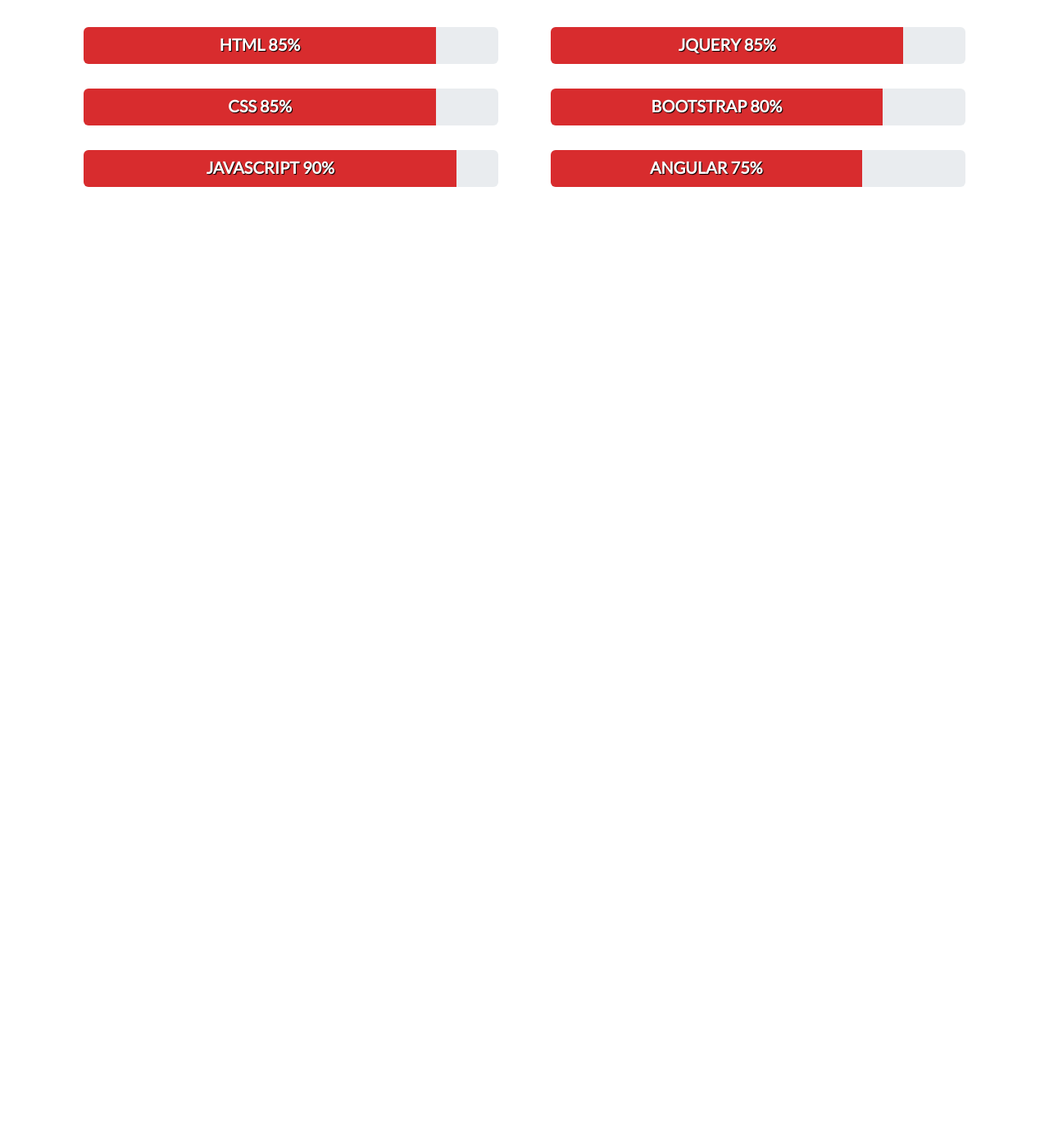
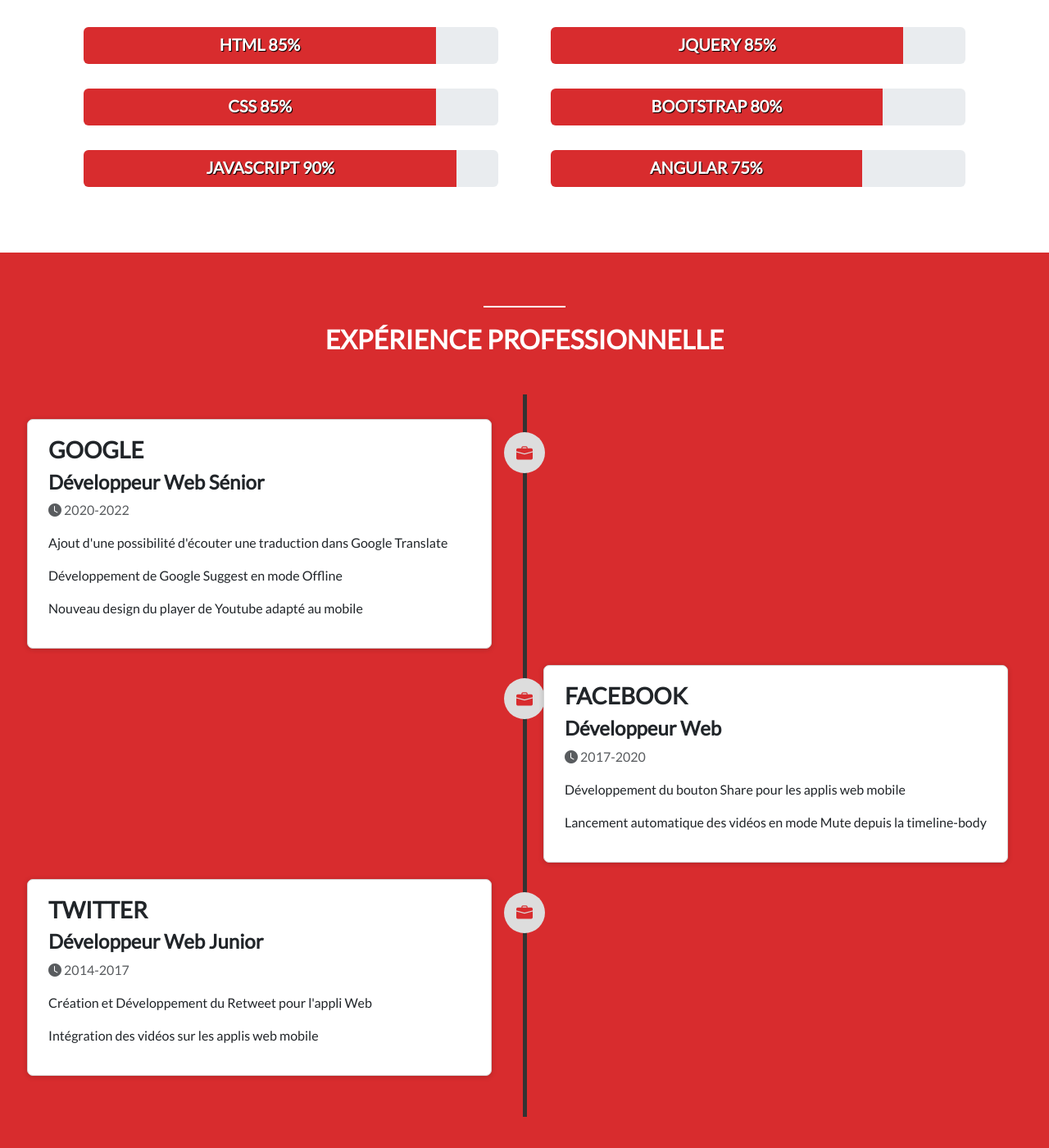
Before and after one commit to chrislaf63/Projet_Bootstrap, a plain HTML site: page index.html in a window 1280 px wide. Shown: the part 996-2396 px from the top of the page at 82% size. Before the commit the page ends 1304 px from the top, so only its background shows below. Drawn offline with nearby package versions, Linux system fonts and the light colour scheme.

Commit message:
Timeline1

```diff
--- a/css/style.css
+++ b/css/style.css
@@ -32,6 +32,13 @@
     margin: 0 auto 20px;
 }
 
+.divider.white {
+    background-color: #fff;
+}
+
+ul {
+    list-style: none;
+}
 /* ABOUT */
 
 #about {
@@ -90,3 +97,81 @@
     text-shadow: 1px 1px 1px #000;
     margin-bottom: 3px;
 }
+
+/* EXPERIENCE */
+
+#experience {
+    background-color: #d82c2e;
+}
+
+#experience .heading h2 {
+    color: #fff;
+}
+
+.timeline {
+    padding: 30px 10px;
+    position: relative;
+}
+
+.timeline:before {
+    content: " ";
+    top: 0;
+    bottom: 0;
+    position: absolute;
+    content: " ";
+    width: 5px;
+    background-color: #333;
+    left: 50%;
+    margin-left: -2.5px;
+}
+
+.timeline > li {
+    margin-bottom: 20px;
+    position: relative;
+}
+
+.timeline > li:before,
+.timeline > li:after {
+    content : " ";
+    display: table;
+}
+
+.timeline > li:after {
+    clear: both;
+}
+
+.timeline li .timeline-badge {
+    color: #d82c2e;
+    width: 50px;
+    line-height: 50px;
+    font-size: 20px;
+    text-align: center;
+    position: absolute;
+    top: 16px;
+    left: 50%;
+    margin-left: -25px;
+    background-color: #ddd;
+    border-radius: 50%;
+}
+
+.timeline-panel-container {
+    width: 50%;
+    float: left;
+}
+
+.timeline-panel-container-inverted {
+    width: 50%;
+    float: right;
+}
+
+.timeline-panel {
+    width: 90%;
+    float: right;
+    margin-right: 40px;
+    border: 1px solid #d4d4d4;
+    border-radius: 7px;
+    padding: 20px 25px;
+    position: relative;
+    box-shadow: 0 1px 6px rgba(0, 0, 0, 0.175);
+    background: #fff;
+}
--- a/index.html
+++ b/index.html
@@ -7,6 +7,7 @@
     <link href="https://cdn.jsdelivr.net/npm/bootstrap@5.3.2/dist/css/bootstrap.min.css" rel="stylesheet" integrity="sha384-T3c6CoIi6uLrA9TneNEoa7RxnatzjcDSCmG1MXxSR1GAsXEV/Dwwykc2MPK8M2HN" crossorigin="anonymous">
     <script src="https://cdn.jsdelivr.net/npm/bootstrap@5.3.2/dist/js/bootstrap.bundle.min.js" integrity="sha384-C6RzsynM9kWDrMNeT87bh95OGNyZPhcTNXj1NW7RuBCsyN/o0jlpcV8Qyq46cDfL" crossorigin="anonymous"></script>
     <link href="https://fonts.googleapis.com/css2?family=Lato&display=swap" rel="stylesheet">
+    <link rel="stylesheet" href="https://cdn.jsdelivr.net/npm/bootstrap-icons@1.11.1/font/bootstrap-icons.css">
     <link rel="stylesheet" href="css/style.css">
     <script src="js/script.js"></script>
 </head>
@@ -68,5 +69,63 @@
         </div>
     </section>
 
+    <section id="experience">
+        <div class="divider white"></div>
+        <div class="heading">
+            <h2>Expérience professionnelle</h2>
+        </div>
+        <ul class="timeline">
+            <li>
+                <div class="timeline-badge"><span class="bi-briefcase-fill"></span></div>
+                <div class="timeline-panel-container">
+                    <div class="timeline-panel">
+                        <div class="timeline-heading">
+                            <h3>GOOGLE</h3>
+                            <h4>Développeur Web Sénior</h4>
+                            <p class="text-muted"><span class="bi-clock-fill"></span> 2020-2022</p>
+                        </div>
+                        <div class="timeline-body">
+                            <P>Ajout d'une possibilité d'écouter une traduction dans Google Translate</P>
+                            <P>Développement de Google Suggest en mode Offline</P>
+                            <P>Nouveau design du player de Youtube adapté au mobile</P>
+                        </div>
+                    </div>
+                </div>
+            </li>
+            <li>
+                <div class="timeline-badge"><span class="bi-briefcase-fill"></span></div>
+                <div class="timeline-panel-container-inverted">
+                    <div class="timeline-panel">
+                        <div class="timeline-heading">
+                            <h3>FACEBOOK</h3>
+                            <h4>Développeur Web</h4>
+                            <p class="text-muted"><span class="bi-clock-fill"></span> 2017-2020</p>
+                        </div>
+                        <div class="timeline-body">
+                            <P>Développement du bouton Share pour les applis web mobile</P>
+                            <P>Lancement automatique des vidéos en mode Mute depuis la timeline-body</P>
+                        </div>
+                    </div>
+                </div>
+            </li>
+            <li>
+                <div class="timeline-badge"><span class="bi-briefcase-fill"></span></div>
+                <div class="timeline-panel-container">
+                    <div class="timeline-panel">
+                        <div class="timeline-heading">
+                            <h3>TWITTER</h3>
+                            <h4>Développeur Web Junior</h4>
+                            <p class="text-muted"><span class="bi-clock-fill"></span> 2014-2017</p>
+                        </div>
+                        <div class="timeline-body">
+                            <P>Création et Développement du Retweet pour l'appli Web</P>
+                            <P>Intégration des vidéos sur les applis web mobile</P>
+                        </div>
+                    </div>
+                </div>
+            </li>
+        </ul>
+    </section>
+
 </body>
 </html>
```
